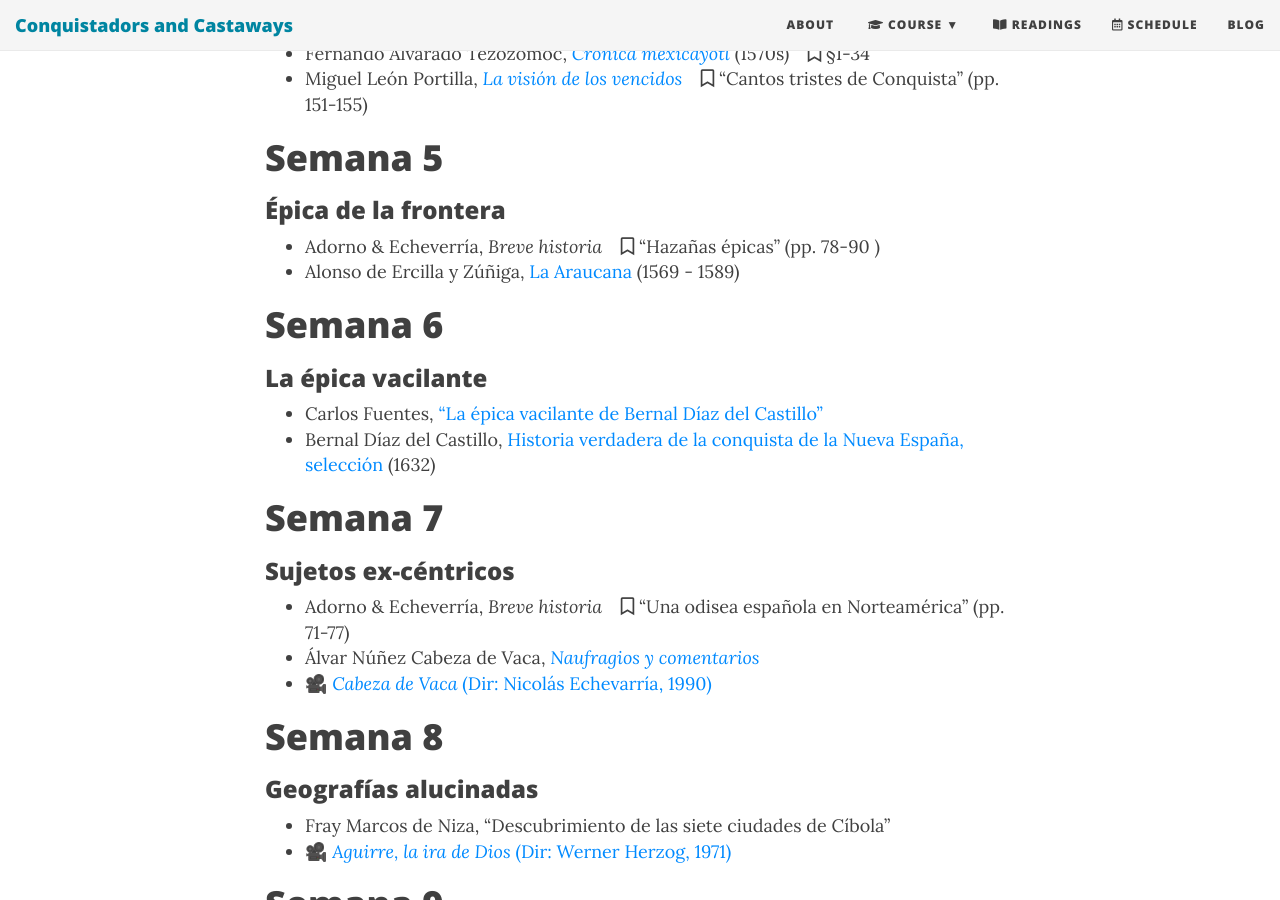
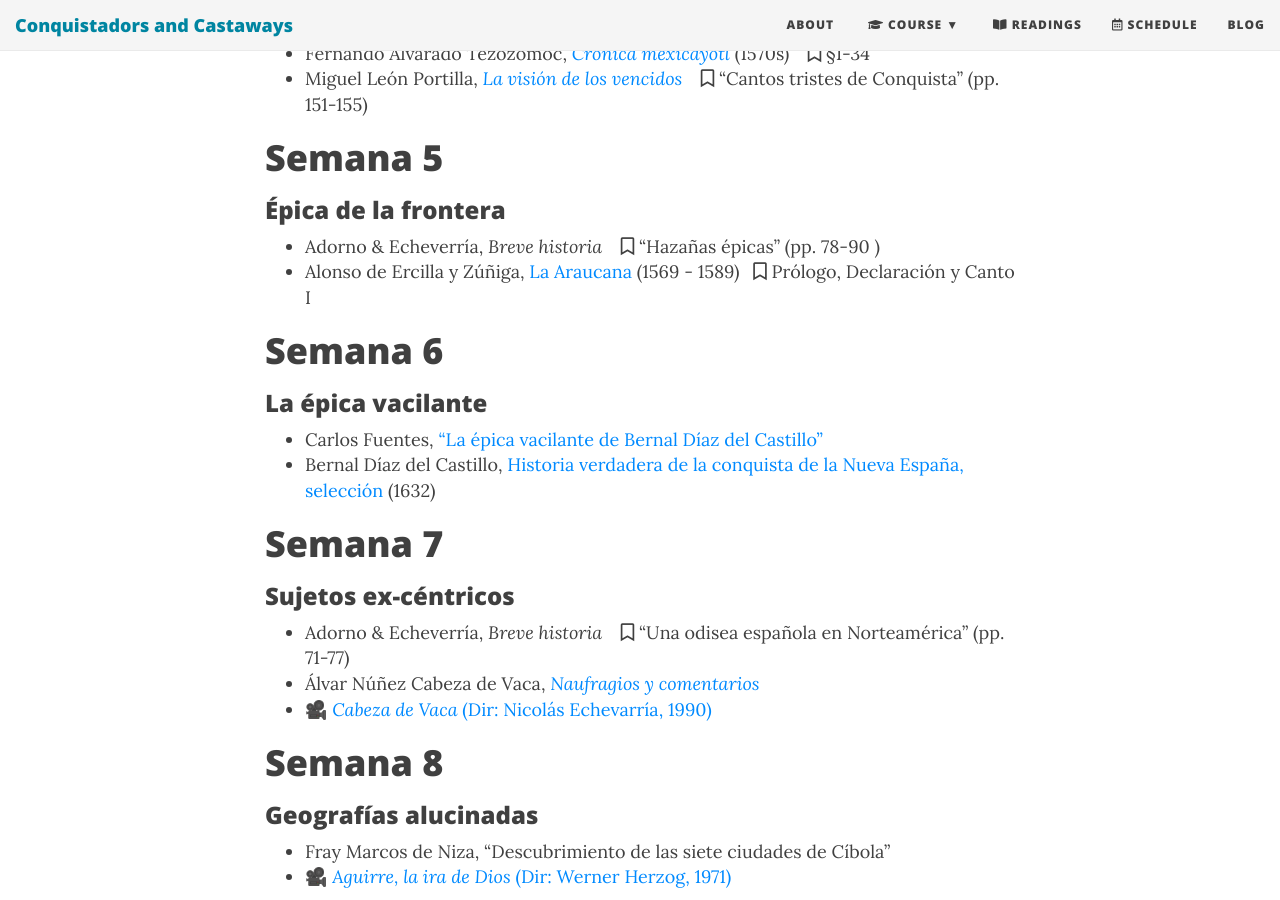
Before and after one commit to Hipomenes/ls452, a Jekyll site: the page built from syllabus.md, in a window 1280 px wide and 900 px high, scrolled down 1988 px. Built offline with Jekyll 4.4.1, drawn with Linux system fonts in a browser that asks for light colours; nearby versions of some CDN libraries.

Commit message:
Update syllabus.md

```diff
--- a/syllabus.md
+++ b/syllabus.md
@@ -51,7 +51,7 @@
 ### Épica de la frontera
 
 - Adorno & Echeverría, *Breve historia*  &ensp; <i class="far fa-bookmark"></i> “Hazañas épicas” (pp. 78-90 )
-- Alonso de Ercilla y Zúñiga, [La Araucana]() (1569 - 1589)
+- Alonso de Ercilla y Zúñiga, [La Araucana](https://bushare-my.sharepoint.com/:b:/g/personal/dhcg_bu_edu/EZXuPiZj7a5AlOCuYxPYVtQB0eligx7yf9EC3gRsCA3Seg?e=pq3QBh) (1569 - 1589)&ensp; <i class="far fa-bookmark"></i> Prólogo, Declaración y Canto I
 
 # Semana 6
 ### La épica vacilante
```
